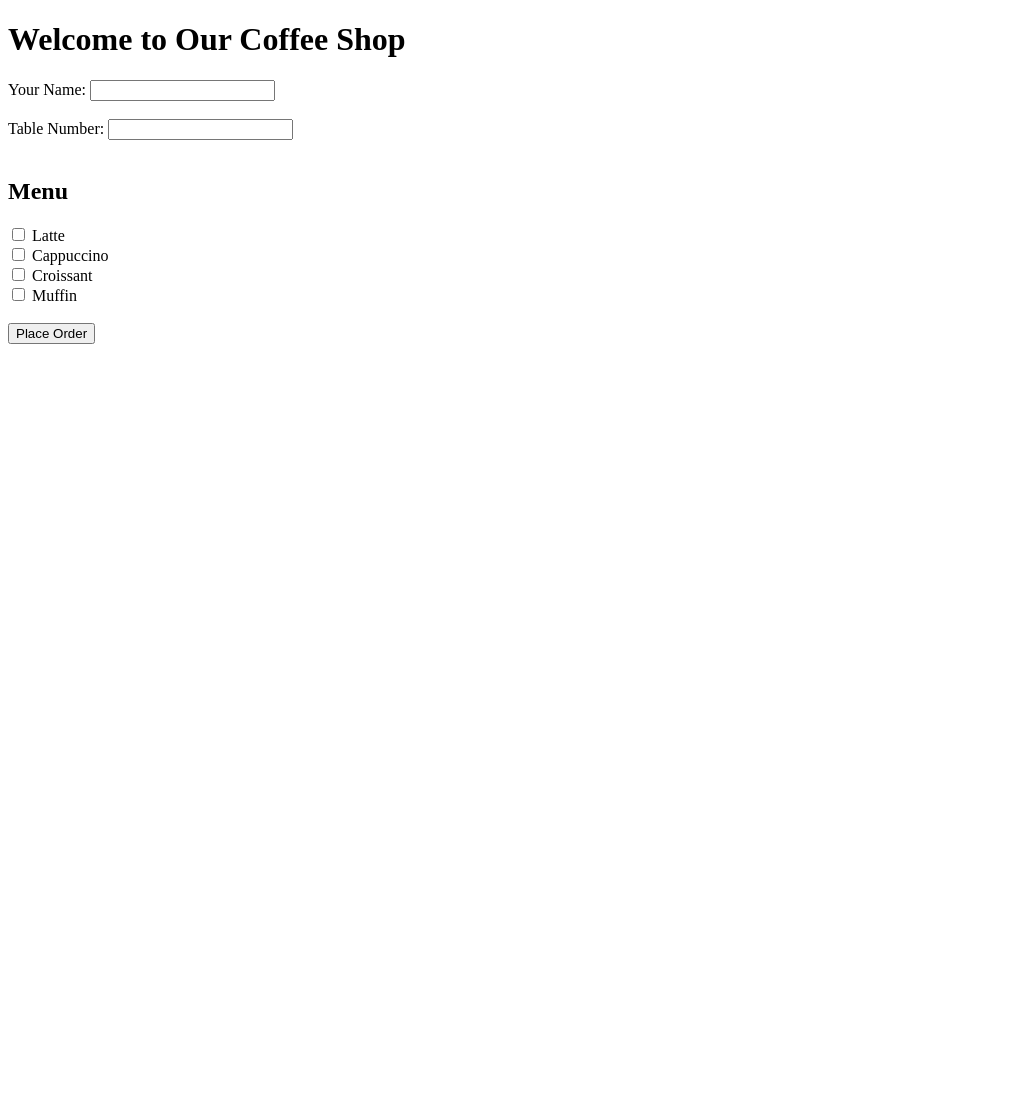
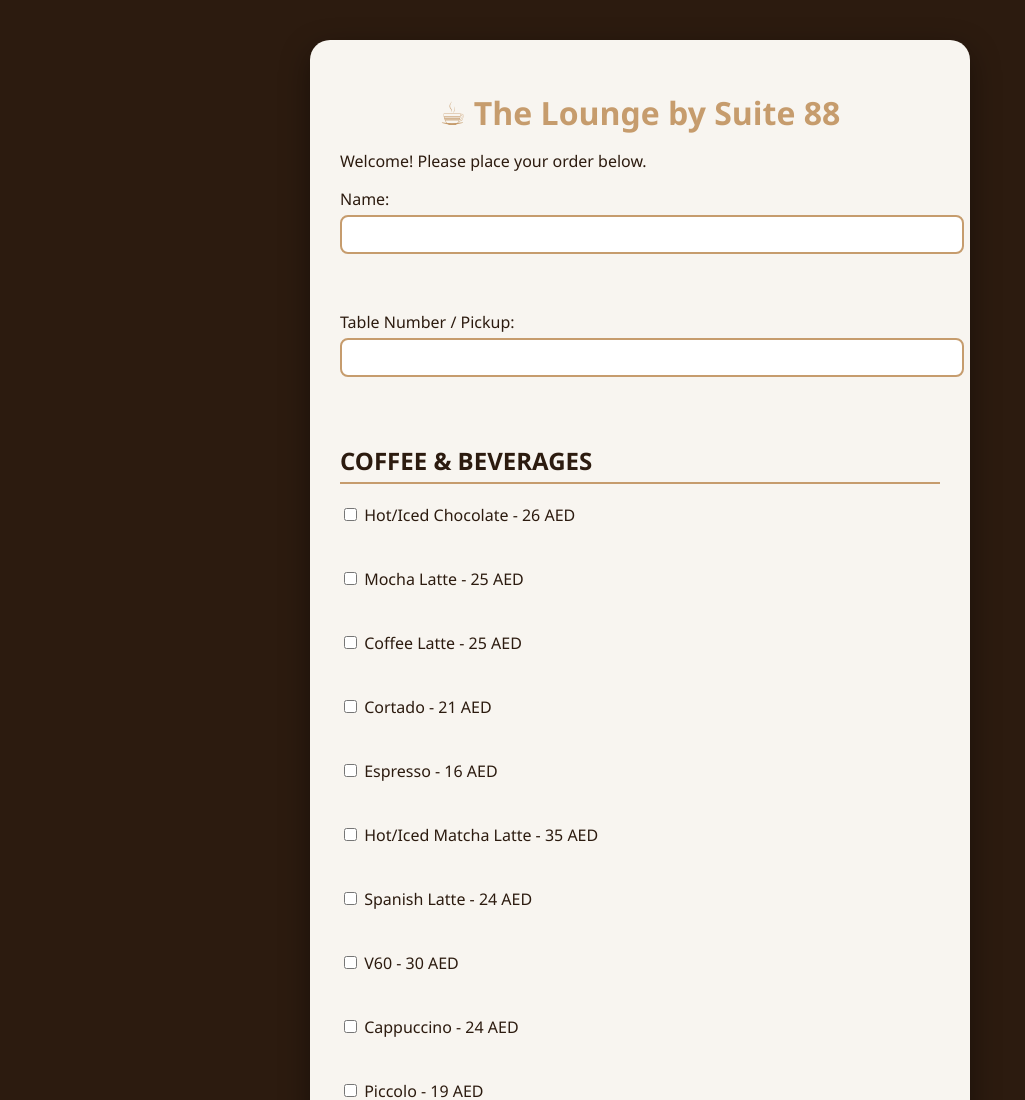
Before and after one commit to not99me/theloungebysuite88, a website: page index.html in a window 1280 px wide. Shown: the top 1100 px of the page, without its empty margins (0-1025 px from the left). Before the commit the page ends 800 px from the top, so only its background shows below. Drawn offline with Linux system fonts and the light colour scheme.

Commit message:
Fix stylesheet link

```diff
--- a/index.html
+++ b/index.html
@@ -2,24 +2,83 @@
 <html lang="en">
 <head>
   <meta charset="UTF-8">
-  <title>Coffee Order</title>
+  <title>The Lounge by Suite 88</title>
+  <link rel="stylesheet" href="style.css">
 </head>
 <body>
-  <h1>Welcome to Our Coffee Shop</h1>
-  <form id="orderForm">
-    <label>Your Name: <input type="text" name="name" required></label><br><br>
-    <label>Table Number: <input type="text" name="table" required></label><br><br>
+  <div class="container">
+    <h1>☕ The Lounge by Suite 88</h1>
+    <p>Welcome! Please place your order below.</p>
 
-    <h2>Menu</h2>
-    <label><input type="checkbox" name="items" value="Latte"> Latte</label><br>
-    <label><input type="checkbox" name="items" value="Cappuccino"> Cappuccino</label><br>
-    <label><input type="checkbox" name="items" value="Croissant"> Croissant</label><br>
-    <label><input type="checkbox" name="items" value="Muffin"> Muffin</label><br><br>
+    <form id="orderForm">
+      <label>Name: <input type="text" name="name" required></label><br>
+      <label>Table Number / Pickup: <input type="text" name="table" required></label><br>
 
-    <button type="submit">Place Order</button>
-  </form>
+      <h2>COFFEE & BEVERAGES</h2>
+      <label><input type="checkbox" name="items" value="Hot/Iced Chocolate - 26 AED"> Hot/Iced Chocolate - 26 AED</label><br>
+      <label><input type="checkbox" name="items" value="Mocha Latte - 25 AED"> Mocha Latte - 25 AED</label><br>
+      <label><input type="checkbox" name="items" value="Coffee Latte - 25 AED"> Coffee Latte - 25 AED</label><br>
+      <label><input type="checkbox" name="items" value="Cortado - 21 AED"> Cortado - 21 AED</label><br>
+      <label><input type="checkbox" name="items" value="Espresso - 16 AED"> Espresso - 16 AED</label><br>
+      <label><input type="checkbox" name="items" value="Hot/Iced Matcha Latte - 35 AED"> Hot/Iced Matcha Latte - 35 AED</label><br>
+      <label><input type="checkbox" name="items" value="Spanish Latte - 24 AED"> Spanish Latte - 24 AED</label><br>
+      <label><input type="checkbox" name="items" value="V60 - 30 AED"> V60 - 30 AED</label><br>
+      <label><input type="checkbox" name="items" value="Cappuccino - 24 AED"> Cappuccino - 24 AED</label><br>
+      <label><input type="checkbox" name="items" value="Piccolo - 19 AED"> Piccolo - 19 AED</label><br>
+      <label><input type="checkbox" name="items" value="Flat White - 24 AED"> Flat White - 24 AED</label><br>
+      <label><input type="checkbox" name="items" value="Affogato - 28 AED"> Affogato - 28 AED</label><br>
+      <label><input type="checkbox" name="items" value="Freddo Espresso - 22 AED"> Freddo Espresso - 22 AED</label><br>
+      <label><input type="checkbox" name="items" value="Iced Spanish Latte - 25 AED"> Iced Spanish Latte - 25 AED</label><br>
+      <label><input type="checkbox" name="items" value="Iced Vanilla Latte - 25 AED"> Iced Vanilla Latte - 25 AED</label><br>
+      <label><input type="checkbox" name="items" value="Iced Caramel Latte - 25 AED"> Iced Caramel Latte - 25 AED</label><br>
+      <label><input type="checkbox" name="items" value="Americano - 20 AED"> Americano - 20 AED</label><br>
+      <label><input type="checkbox" name="items" value="Creamy Latte - 25 AED"> Creamy Latte - 25 AED</label><br>
+      <label><input type="checkbox" name="items" value="Nitrus Coffee - 25 AED"> Nitrus Coffee - 25 AED</label><br>
+      <label><input type="checkbox" name="items" value="Tonic Water - 10 AED"> Tonic Water - 10 AED</label><br>
+      <label><input type="checkbox" name="items" value="Orange - 20 AED"> Orange - 20 AED</label><br>
+      <label><input type="checkbox" name="items" value="Hot Caramel Latte - 24 AED"> Hot Caramel Latte - 24 AED</label><br>
+      <label><input type="checkbox" name="items" value="Hot Vanilla Latte - 24 AED"> Hot Vanilla Latte - 24 AED</label><br>
+      <label><input type="checkbox" name="items" value="Long Black - 22 AED"> Long Black - 22 AED</label><br>
+      <label><input type="checkbox" name="items" value="Bacha Coffee - 20 AED"> Bacha Coffee - 20 AED</label><br>
+      <label><input type="checkbox" name="items" value="Turkish Coffee - 20 AED"> Turkish Coffee - 20 AED</label><br>
+      <label><input type="checkbox" name="items" value="Sparkling Water - 6 AED"> Sparkling Water - 6 AED</label><br>
+      <label><input type="checkbox" name="items" value="Ginger Ale - 5 AED"> Ginger Ale - 5 AED</label><br>
+      <label><input type="checkbox" name="items" value="Green Juice - 30 AED"> Green Juice - 30 AED</label><br>
 
-  <div id="message"></div>
+      <h2>DESSERTS</h2>
+      <label><input type="checkbox" name="items" value="Frostie Ice Cream - 25 AED"> Frostie Ice Cream - 25 AED</label><br>
+      <label><input type="checkbox" name="items" value="Mango Ice Cream - 16 AED"> Mango Ice Cream - 16 AED</label><br>
+      <label><input type="checkbox" name="items" value="Protein Balls - 20 AED"> Protein Balls - 20 AED</label><br>
+      <label><input type="checkbox" name="items" value="Waffle with Ice Cream - 20 AED"> Waffle with Ice Cream - 20 AED</label><br>
+      <label><input type="checkbox" name="items" value="Cookies - 10 AED"> Cookies - 10 AED</label><br>
+
+      <h2>MEALS</h2>
+      <label><input type="checkbox" name="items" value="Avocado Toast - 40 AED"> Avocado Toast - 40 AED</label><br>
+      <label><input type="checkbox" name="items" value="Four Cheese Toast - 35 AED"> Four Cheese Toast - 35 AED</label><br>
+      <label><input type="checkbox" name="items" value="Acai Bowl - 40 AED"> Acai Bowl - 40 AED</label><br>
+      <label><input type="checkbox" name="items" value="Chia Pudding - 25 AED"> Chia Pudding - 25 AED</label><br>
+      <label><input type="checkbox" name="items" value="Wholesome Cup - 35 AED"> Wholesome Cup - 35 AED</label><br>
+      <label><input type="checkbox" name="items" value="Croissant - 15 AED"> Croissant - 15 AED</label><br>
+
+      <h2>TEA</h2>
+      <label><input type="checkbox" name="items" value="Flavoured Tea - 12 AED"> Flavoured Tea - 12 AED</label><br>
+      <label><input type="checkbox" name="items" value="Wellness Herbal Tea - 15 AED"> Wellness Herbal Tea - 15 AED</label><br>
+      <label><input type="checkbox" name="items" value="Moroccan Tea - 15 AED"> Moroccan Tea - 15 AED</label><br>
+      <label><input type="checkbox" name="items" value="Green / Camomile / English Tea - 12 AED"> Green / Camomile / English Tea - 12 AED</label><br>
+
+      <h2>MILKSHAKES / PROTEIN</h2>
+      <label><input type="checkbox" name="items" value="Pistachio - 40 AED"> Pistachio - 40 AED</label><br>
+      <label><input type="checkbox" name="items" value="Vanilla - 40 AED"> Vanilla - 40 AED</label><br>
+      <label><input type="checkbox" name="items" value="Banana - 40 AED"> Banana - 40 AED</label><br>
+      <label><input type="checkbox" name="items" value="Protein - 40 AED"> Protein - 40 AED</label><br>
+      <label><input type="checkbox" name="items" value="Raspberry - 40 AED"> Raspberry - 40 AED</label><br>
+      <label><input type="checkbox" name="items" value="Espresso Dates - 40 AED"> Espresso Dates - 40 AED</label><br>
+
+      <button type="submit">Place Order</button>
+    </form>
+
+    <div id="message"></div>
+  </div>
 
   <script>
     const form = document.getElementById('orderForm');
```
